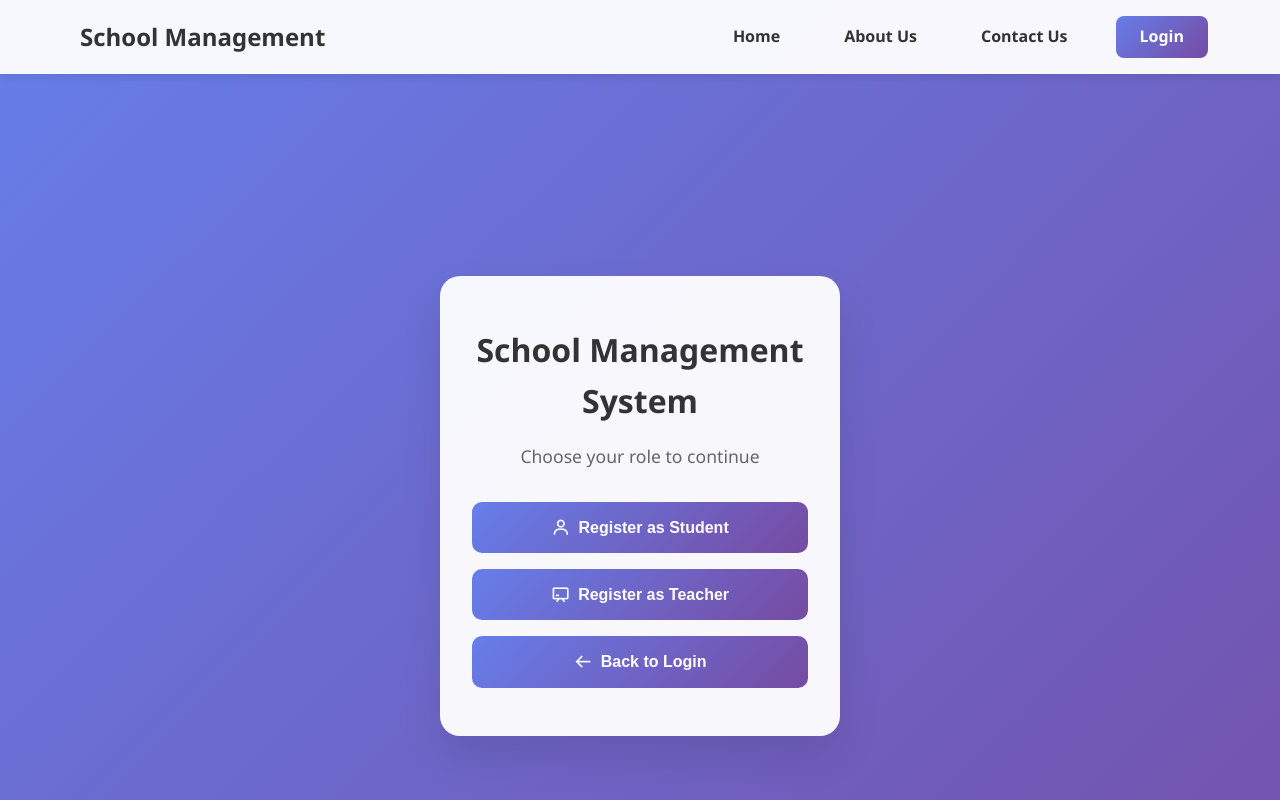
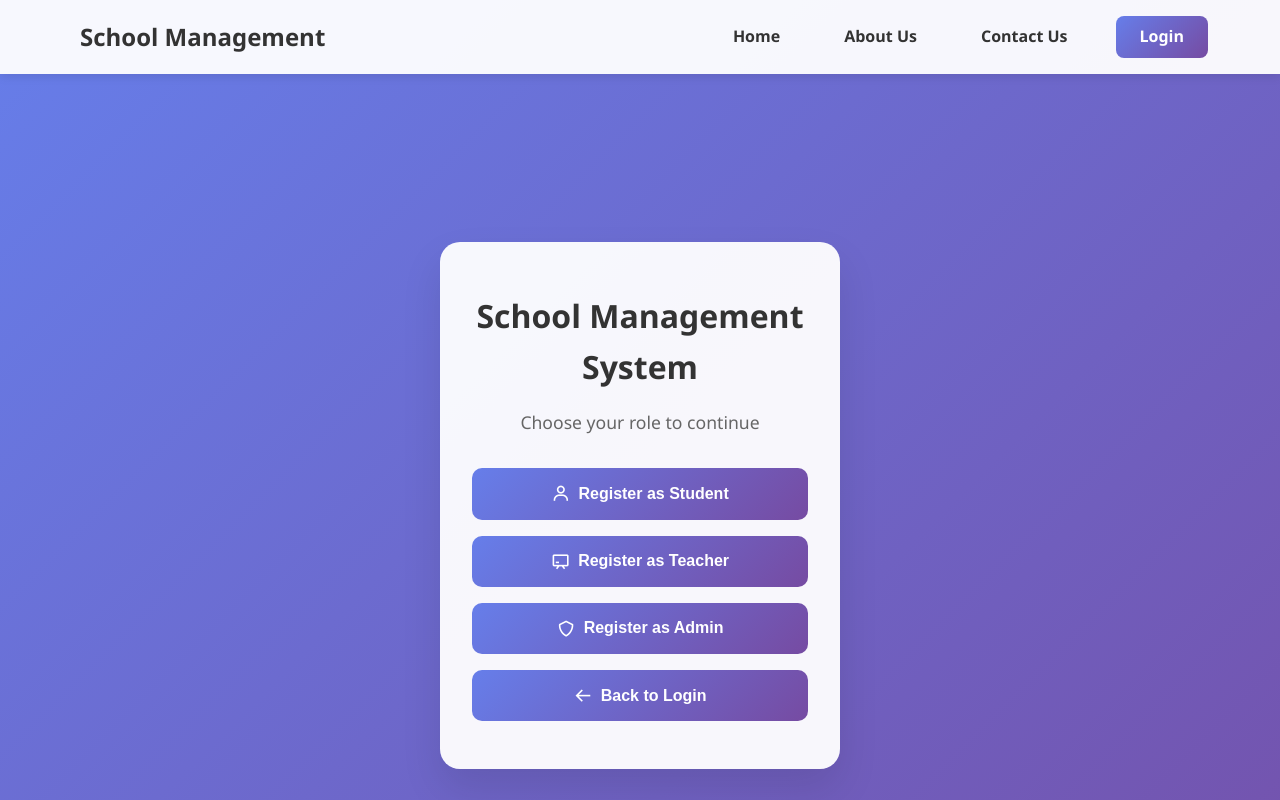
Before and after one commit to Rank992007/school-management-system, a React (Create React App) app in the folder client/: page / in a window 1280 px wide. Both pictures are taken after a click on the button "Need an account? Register". Shown: the top 800 px of the page. Built offline with nearby package versions, Linux system fonts and the light colour scheme; the HTML template or start-up script is replaced by a standard one.

Commit message:
Add admin role option to registration form

```diff
--- a/client/src/components/Login.js
+++ b/client/src/components/Login.js
@@ -216,6 +216,9 @@ const Login = ({ setUser }) => {
             <button className="btn" onClick={() => setSelectedRole('teacher')}>
               <i className='bx bx-chalkboard'></i> Register as Teacher
             </button>
+            <button className="btn" onClick={() => setSelectedRole('admin')}>
+              <i className='bx bx-shield'></i> Register as Admin
+            </button>
             <button className="btn" onClick={() => setIsLogin(true)}>
               <i className='bx bx-arrow-back'></i> Back to Login
             </button>
```
